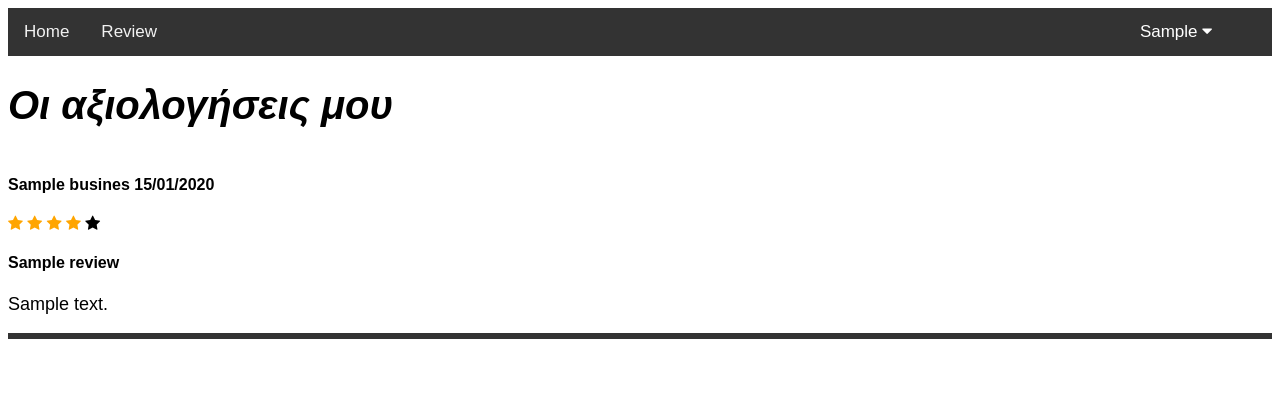
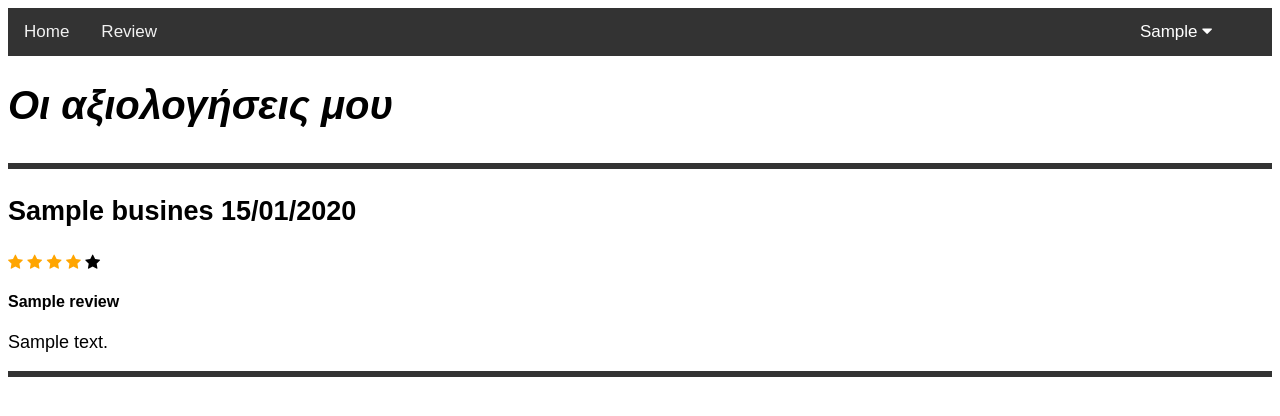
Before and after one commit to nikosece/DSML-Diploma-Context-Aware-Recommender, a Django app: page /show_reviews/ in a window 1280 px wide. Shown: the top 416 px of the page. Run offline with Django 3.2, Linux system fonts and the light colour scheme; the visitor is signed in with stand-in values (Sample User, id 1); tables that the repository leaves empty hold one stand-in row (values such as "Sample post"); parts of the project's set-up code (start-up, migrations or seed data) failed here and were passed over.

```diff
--- a/Recommendation/Recommendation/settings.py
+++ b/Recommendation/Recommendation/settings.py
@@ -25,7 +25,7 @@ SECRET_KEY = '(#62&@6wfvl%re%04yu6ifdnd#of40v0%p9l0w80qia$wv3=^a'
 # SECURITY WARNING: don't run with debug turned on in production!
 DEBUG = True
 
-ALLOWED_HOSTS = ["127.0.0.1", "192.168.2.4"]
+ALLOWED_HOSTS = ['*']
 
 # Application definition
 
--- a/Recommendation/rec/static/css/apply_review.css
+++ b/Recommendation/rec/static/css/apply_review.css
@@ -16,6 +16,9 @@ input[type=submit] {
   margin-top: 10px;
   }
 .btitle, .baddress, .reviewstar, .diraddress, .rating{
+  width: max-content;
+}
+.res_show{
   width: max-content;
 }
 .rateheader{
--- a/Recommendation/rec/templates/rec/my_reviews.html
+++ b/Recommendation/rec/templates/rec/my_reviews.html
@@ -6,6 +6,15 @@
     <title>Recommender</title>
     <link rel="stylesheet"  href="{%  static  'css/apply_review.css'  %}">
     <link rel="stylesheet" href="https://cdnjs.cloudflare.com/ajax/libs/font-awesome/4.7.0/css/font-awesome.min.css">
+    <style>
+        a {
+            text-decoration: none;
+             color: inherit;}
+        .res_show p{
+            text-align:left;
+            font-size: 27px;
+        }
+    </style>
 </head>
 <body>
  <div class="topnav">
@@ -23,8 +32,11 @@
   </div>
 </div>
  <h1>Οι αξιολογήσεις μου</h1>
+ <hr style="border:3px solid #333333">
 {% for b in reviews %}
- <h4>{{b.business.name}}  {{  b.updated|date:'d/m/Y'}}</h4>
+ <div class="res_show">
+ <a href="/show_business/{{b.business_id}}/"><p><b>{{b.business.name}}  {{  b.updated|date:'d/m/Y'}}</b></p></a>
+ </div>
     {% if b.stars > 4.5 %}
         <span class="fa fa-star checked"></span>
         <span class="fa fa-star checked"></span>
--- a/Recommendation/rec/views.py
+++ b/Recommendation/rec/views.py
@@ -236,7 +236,6 @@ def apply_review(request, b_id=None):
         form = ReviewForm(data=request.POST)
         if form.is_valid():
             r_star = int(form.cleaned_data['stars'])  # user review stars
-            old_star_count = selected.stars_count  # number of each star before this review
             check_review = Review.objects.filter(user=request.user, business=selected)
             if len(check_review) == 0:  # user review this business for first time
                 instance = form.save(commit=False)
@@ -250,13 +249,10 @@ def apply_review(request, b_id=None):
                 check_review = check_review[0]
                 old_star_value = int(check_review.stars)
                 form = ReviewForm(request.POST, instance=check_review)
-                old_star_count[old_star_value - 1] = old_star_count[old_star_value - 1] - 1
                 avg_star = round((float(selected.stars) * selected.review_count + r_star - old_star_value)
                                  / selected.review_count, 1)
                 form.save()
             messages.success(request, 'Your review was stored successfully')
-            old_star_count[r_star - 1] = old_star_count[r_star - 1] + 1
-            selected.stars_count = old_star_count
             selected.stars = avg_star
             selected.save()
             return redirect("index")
```
